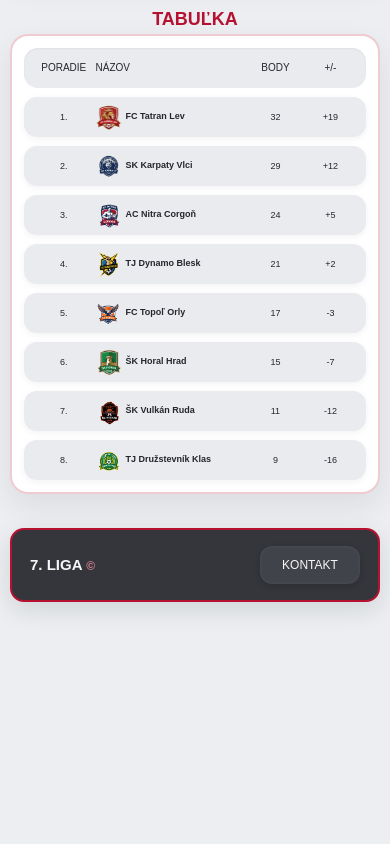
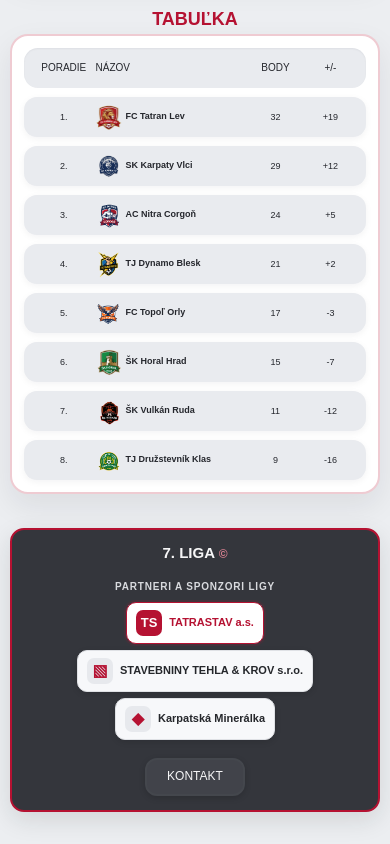
Before and after one commit to jakuborac/7liga, a plain HTML site: page index.html in a window 390 px wide. Shown: the part 800-1644 px from the top of the page. Before the commit the page ends 1434 px from the top, so only its background shows below. Drawn offline with Linux system fonts and the light colour scheme.

Commit message:
sponzori

```diff
--- a/index.html
+++ b/index.html
@@ -135,6 +135,14 @@
 
   <footer class="site-footer">
     <p class="footer-brand">7. LIGA <span aria-label="copyright">©</span></p>
+    <div class="footer-sponsors" aria-label="Partneri a sponzori ligy">
+      <p class="footer-sponsors-heading">PARTNERI A SPONZORI LIGY</p>
+      <div class="footer-sponsor-list">
+        <div class="footer-sponsor-card footer-sponsor-card-main"><span class="footer-sponsor-icon" aria-hidden="true">TS</span><span>TATRASTAV a.s.</span></div>
+        <div class="footer-sponsor-card"><span class="footer-sponsor-icon" aria-hidden="true">▧</span><span>STAVEBNINY TEHLA &amp; KROV s.r.o.</span></div>
+        <div class="footer-sponsor-card"><span class="footer-sponsor-icon" aria-hidden="true">◆</span><span>Karpatská Minerálka</span></div>
+      </div>
+    </div>
     <a class="footer-contact" href="kontakt.html">KONTAKT</a>
   </footer>
 
--- a/script.js
+++ b/script.js
@@ -1271,6 +1271,46 @@ async function renderPlayerProfile() {
   syncFavoriteButtons();
 }
 
+function addFooterSponsors() {
+  const sponsors = [
+    { name: "TATRASTAV a.s.", icon: "TS", main: true },
+    { name: "STAVEBNINY TEHLA & KROV s.r.o.", icon: "▧" },
+    { name: "Karpatská Minerálka", icon: "◆" },
+  ];
+
+  document.querySelectorAll(".site-footer").forEach((footer) => {
+    if (footer.querySelector(".footer-sponsors")) {
+      return;
+    }
+
+    const section = document.createElement("div");
+    const heading = document.createElement("p");
+    const list = document.createElement("div");
+    section.className = "footer-sponsors";
+    section.setAttribute("aria-label", "Partneri a sponzori ligy");
+    heading.className = "footer-sponsors-heading";
+    heading.textContent = "PARTNERI A SPONZORI LIGY";
+    list.className = "footer-sponsor-list";
+
+    sponsors.forEach((sponsor) => {
+      const card = document.createElement("div");
+      const icon = document.createElement("span");
+      const name = document.createElement("span");
+      card.className = `footer-sponsor-card${sponsor.main ? " footer-sponsor-card-main" : ""}`;
+      icon.className = "footer-sponsor-icon";
+      icon.setAttribute("aria-hidden", "true");
+      icon.textContent = sponsor.icon;
+      name.textContent = sponsor.name;
+      card.append(icon, name);
+      list.append(card);
+    });
+
+    section.append(heading, list);
+    const contact = footer.querySelector(".footer-contact");
+    footer.insertBefore(section, contact || null);
+  });
+}
+
 function syncFavoriteButtons() {
   const favorites = readFavorites();
 
@@ -1330,6 +1370,7 @@ renderFavorites();
 renderProfile();
 setupAuthentication();
 setupContactForm();
+addFooterSponsors();
 syncFavoriteButtons();
 renderPlayerProfile().catch((error) => {
   console.error(error);
--- a/styles.css
+++ b/styles.css
@@ -2075,9 +2075,10 @@ a[href*="hrac.html"]:focus {
 
 .site-footer {
   min-height: 82px;
-  display: flex;
-  align-items: center;
-  justify-content: space-between;
+  display: grid;
+  grid-template-columns: auto minmax(0, 1fr) auto;
+  align-items: center;
+  gap: 18px;
   margin-top: 48px;
   padding: 16px 7vw;
   border: 2px solid var(--red);
@@ -2085,6 +2086,75 @@ a[href*="hrac.html"]:focus {
   background: var(--charcoal);
   color: #f6f6f7;
   box-shadow: var(--shadow-header);
+}
+
+.footer-sponsors {
+  min-width: 0;
+  text-align: center;
+  cursor: default;
+}
+
+.footer-sponsors-heading {
+  margin: 0 0 8px;
+  color: #d8dade;
+  font-size: 10px;
+  font-weight: 800;
+  letter-spacing: 0.08em;
+}
+
+.footer-sponsor-list {
+  display: flex;
+  align-items: stretch;
+  justify-content: center;
+  flex-wrap: wrap;
+  gap: 7px;
+  cursor: default;
+}
+
+.footer-sponsor-card {
+  min-height: 42px;
+  display: inline-flex;
+  align-items: center;
+  justify-content: center;
+  gap: 7px;
+  padding: 7px 9px;
+  border: 1px solid #dfe1e5;
+  border-radius: 10px;
+  background: #f7f8fa;
+  color: #25272b;
+  box-shadow: 0 2px 6px rgb(0 0 0 / 12%);
+  font-size: 11px;
+  font-weight: 800;
+  line-height: 1.05;
+  cursor: default;
+  user-select: none;
+}
+
+.footer-sponsor-card-main {
+  border-color: var(--red);
+  background: #fff;
+  color: var(--red);
+  box-shadow: 0 0 0 2px rgb(181 18 50 / 12%);
+}
+
+.footer-sponsor-icon {
+  flex: 0 0 auto;
+  width: 26px;
+  height: 26px;
+  display: inline-grid;
+  place-items: center;
+  border-radius: 7px;
+  background: #e7e9ed;
+  color: var(--red);
+  font-size: 16px;
+  line-height: 1;
+  cursor: default;
+}
+
+.footer-sponsor-card-main .footer-sponsor-icon {
+  background: var(--red);
+  color: #fff;
+  font-size: 13px;
 }
 
 .footer-brand {
@@ -2691,9 +2761,23 @@ a[href*="hrac.html"]:focus {
 
   .site-footer {
     min-height: 74px;
+    grid-template-columns: 1fr;
+    justify-items: center;
     margin-top: 34px;
     padding: 14px 18px;
     border-radius: 14px;
+  }
+
+  .footer-sponsors {
+    width: 100%;
+  }
+
+  .footer-sponsor-list {
+    gap: 6px;
+  }
+
+  .footer-sponsor-card {
+    min-height: 38px;
   }
 
   .footer-brand {
```
Also changed, not shown: hrac.html (+8 -0 lines), hraci.html (+8 -0 lines).
